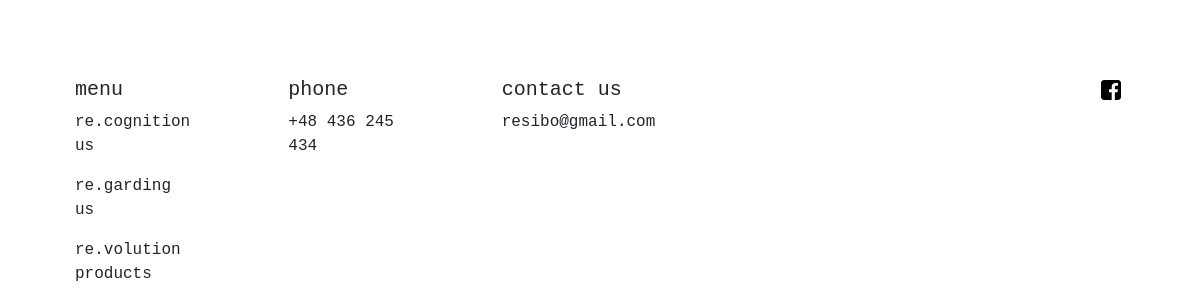
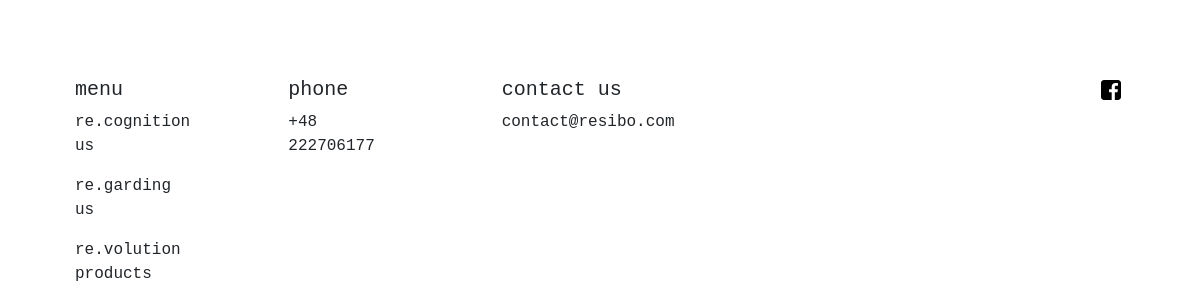
Before and after one commit to krzys-wszel/resibo, a plain HTML site: page index.html in a window 1280 px wide. Shown: the part 2728-3027 px from the top of the page, 0-1177 px from the left. Drawn offline with nearby package versions, Linux system fonts and the light colour scheme.

Commit message:
first commit

```diff
--- a/index.html
+++ b/index.html
@@ -8,7 +8,7 @@
     <meta name="author" content="">
     <link rel="icon" href="../../../../favicon.ico">
 
-    <title>Starter Template · Bootstrap</title>
+    <title>reisbo</title>
 
     <!-- Bootstrap core CSS -->
     <link rel="stylesheet" href="https://stackpath.bootstrapcdn.com/bootstrap/4.2.1/css/bootstrap.min.css" integrity="sha384-GJzZqFGwb1QTTN6wy59ffF1BuGJpLSa9DkKMp0DgiMDm4iYMj70gZWKYbI706tWS" crossorigin="anonymous">
@@ -142,12 +142,12 @@
 
             <div class="col-xl-2">
                 <h5>phone</h5>
-                <p>+48 436 245 434</p>
+                <p>+48 222706177</p>
             </div>
 
             <div class="col-xl-2">
                 <h5>contact us</h5>
-                 <p>resibo@gmail.com</p>
+                 <p>contact@resibo.com </p>
             </div>
             <div class="col-xl-6 footer_icon">
                 <img src="img/facebbok_black.svg">
--- a/style.css
+++ b/style.css
@@ -66,7 +66,7 @@ body {
   left: 0;
   right: 0;
   list-style-type: none;
-    z-index: 1;
+    z-index: 2;
 }
 .menu li {
   width: 100%;
```
Also changed, not shown: awards.html (+3 -3 lines), inf.html (+3 -3 lines), re.cognize.html (+3 -3 lines).
